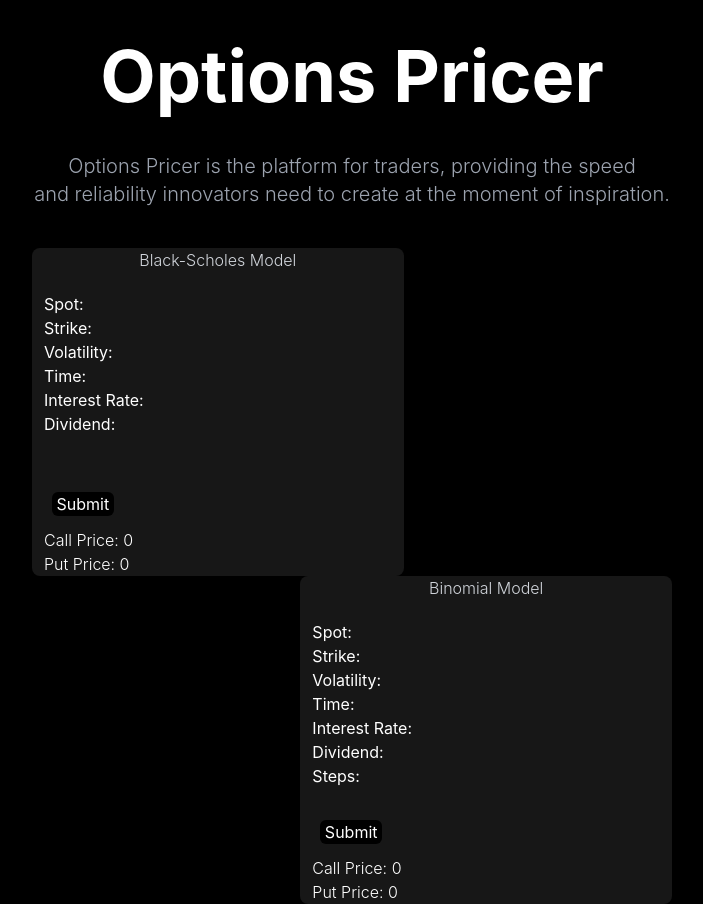
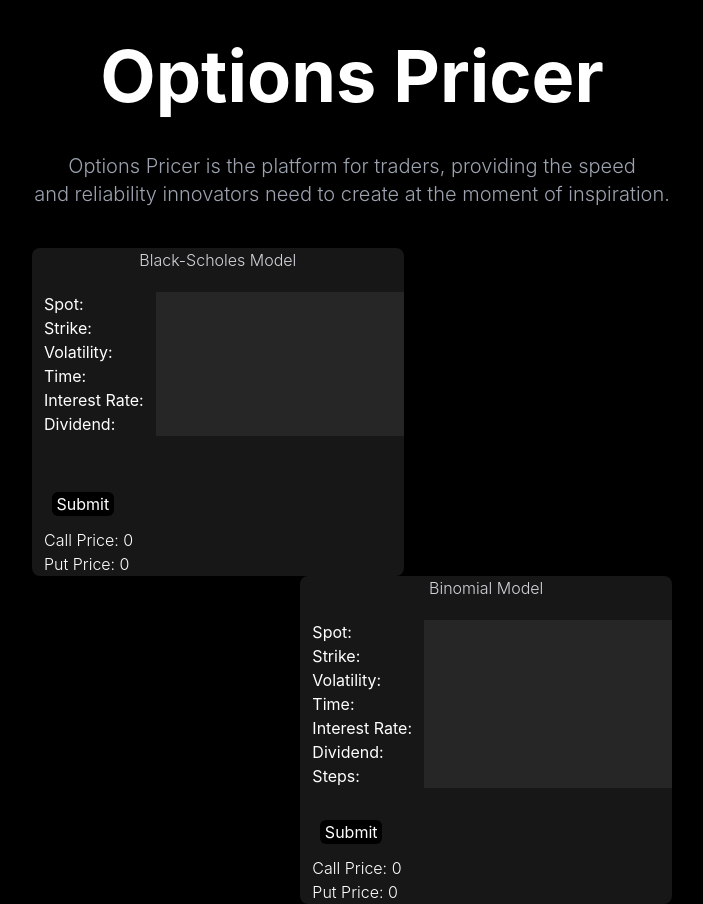
Before and after one commit to ayushgun/option-pricer, a React (Create React App) app in the folder frontend/: page / in a window 1280 px wide. Shown: the whole page, without its empty margins (288-991 px from the left). Built offline with nearby package versions, Linux system fonts and the light colour scheme.

Commit message:
🧪 UI fix

```diff
--- a/frontend/src/App.tsx
+++ b/frontend/src/App.tsx
@@ -81,28 +81,28 @@ function BlackScholesComp(): JSX.Element {
                 <div className="flow-root">
                     <p className="ml-3 text-white float-left">Spot: </p>
                     <input
-                        className=" float-right text-white bg-neutral-900"
+                        className=" float-right text-white bg-neutral-800"
                         type="number"
                     />
                 </div>
                 <div className="flow-root">
                     <p className="ml-3 text-white float-left">Strike: </p>
                     <input
-                        className=" float-right text-white bg-neutral-900"
+                        className=" float-right text-white bg-neutral-800"
                         type="number"
                     />
                 </div>
                 <div className="flow-root">
                     <p className="ml-3 text-white float-left">Volatility:</p>
                     <input
-                        className=" float-right text-white bg-neutral-900"
+                        className=" float-right text-white bg-neutral-800"
                         type="number"
                     />
                 </div>
                 <div className="flow-root">
                     <p className="ml-3 text-white float-left">Time: </p>
                     <input
-                        className=" float-right text-white bg-neutral-900"
+                        className=" float-right text-white bg-neutral-800"
                         type="number"
                     />
                 </div>
@@ -111,14 +111,14 @@ function BlackScholesComp(): JSX.Element {
                         Interest Rate:{" "}
                     </p>
                     <input
-                        className=" ml-3 float-right text-white bg-neutral-900"
+                        className=" ml-3 float-right text-white bg-neutral-800"
                         type="number"
                     />
                 </div>
                 <div className="flow-root">
                     <p className="ml-3 text-white float-left">Dividend: </p>
                     <input
-                        className=" float-right text-white bg-neutral-900"
+                        className=" float-right text-white bg-neutral-800"
                         type="number"
                     />
                 </div>
@@ -193,28 +193,28 @@ function BinomialComp(): JSX.Element {
                 <div className="flow-root">
                     <p className="ml-3 text-white float-left">Spot: </p>
                     <input
-                        className=" float-right text-white bg-neutral-900"
+                        className=" float-right text-white bg-neutral-800"
                         type="number"
                     />
                 </div>
                 <div className="flow-root">
                     <p className="ml-3 text-white float-left">Strike: </p>
                     <input
-                        className=" float-right text-white bg-neutral-900"
+                        className=" float-right text-white bg-neutral-800"
                         type="number"
                     />
                 </div>
                 <div className="flow-root">
                     <p className="ml-3 text-white float-left">Volatility:</p>
                     <input
-                        className=" float-right text-white bg-neutral-900"
+                        className=" float-right text-white bg-neutral-800"
                         type="number"
                     />
                 </div>
                 <div className="flow-root">
                     <p className="ml-3 text-white float-left">Time: </p>
                     <input
-                        className=" float-right text-white bg-neutral-900"
+                        className=" float-right text-white bg-neutral-800"
                         type="number"
                     />
                 </div>
@@ -223,21 +223,21 @@ function BinomialComp(): JSX.Element {
                         Interest Rate:{" "}
                     </p>
                     <input
-                        className=" ml-3 float-right text-white bg-neutral-900"
+                        className=" ml-3 float-right text-white bg-neutral-800"
                         type="number"
                     />
                 </div>
                 <div className="flow-root">
                     <p className="ml-3 text-white float-left">Dividend: </p>
                     <input
-                        className=" float-right text-white bg-neutral-900"
+                        className=" float-right text-white bg-neutral-800"
                         type="number"
                     />
                 </div>
                 <div className="flow-root">
                     <p className="ml-3 text-white float-left">Steps: </p>
                     <input
-                        className=" float-right text-white bg-neutral-900"
+                        className=" float-right text-white bg-neutral-800"
                         type="number"
                     />
                 </div>
```
